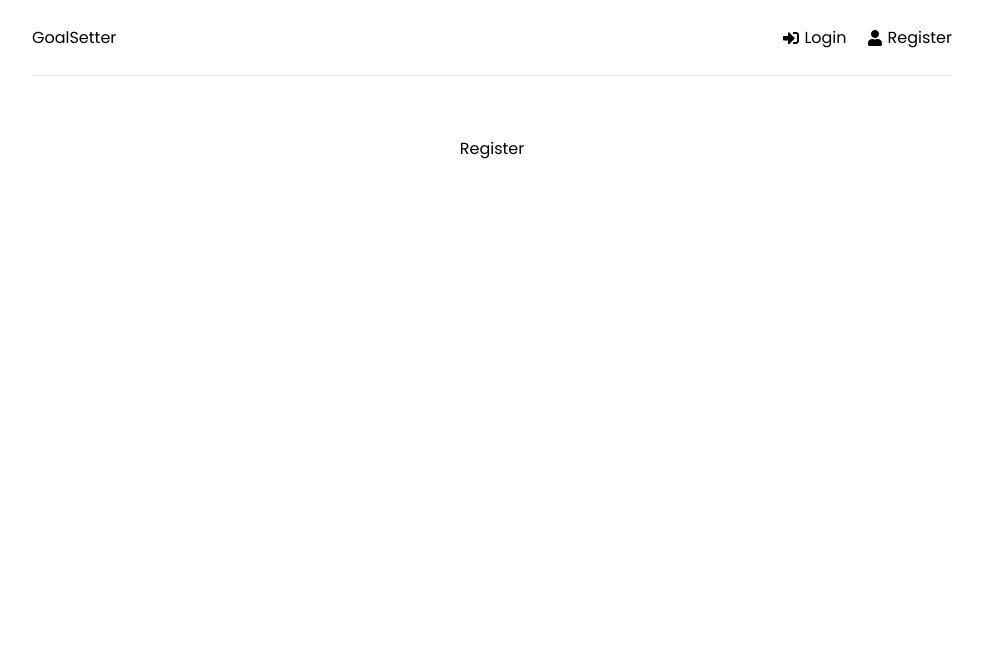
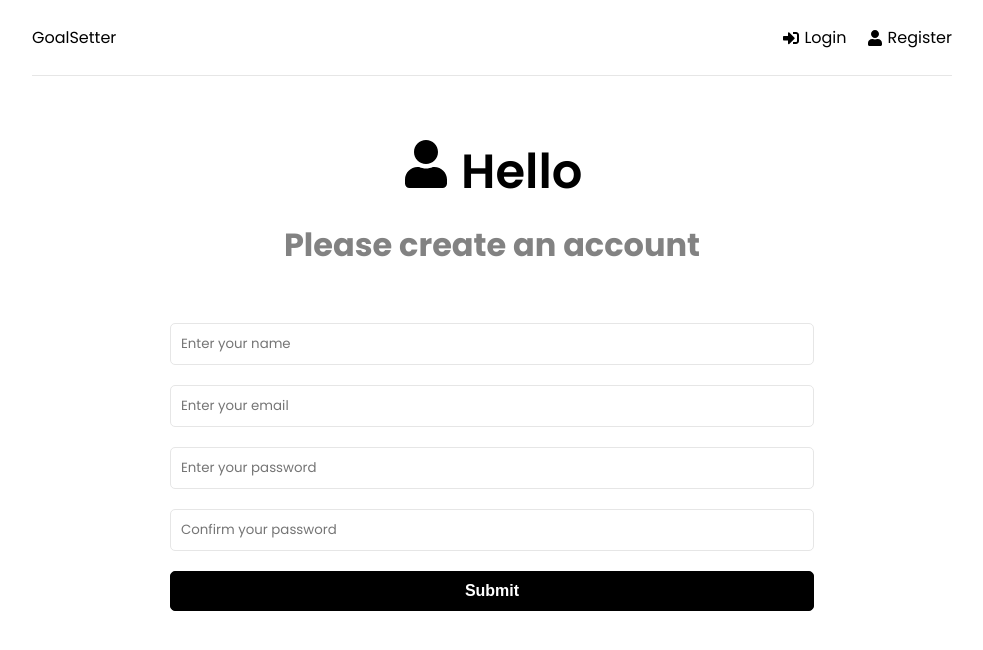
Before and after one commit to ali-alim/goal_setter, a React (Create React App) app in the folder frontend/: page /register in a window 1280 px wide. Shown: the top 650 px of the page, without its empty margins (148-1131 px from the left). Built offline with nearby package versions, Linux system fonts and the light colour scheme.

Commit message:
set Register page

```diff
--- a/frontend/src/pages/Login.jsx
+++ b/frontend/src/pages/Login.jsx
@@ -1,7 +1,98 @@
+import { useState, useEffect } from "react";
+import { FaUser } from "react-icons/fa";
+
 function Login() {
+  // create formData object using useState
+  const [formData, setFormData] = useState({
+    name:'',
+    email:'',
+    password:'',
+    password2:'',
+  });
+
+  // destructure formData object
+  const { name, email, password, password2 } = formData;
+
+  const onChange = (e) => {
+    setFormData((prevState) => (
+        {
+            ...prevState,
+            [e.target.name] : e.target.value,
+
+        }
+    ))
+
+  };
+
+  const onSubmit = (e) => {
+      e.preventDefault();
+  }
+
   return (
-    <div>Login</div>
-  )
+    <>
+      <section className="heading">
+        <h1>
+          <FaUser /> Hello
+        </h1>
+        <p>Please create an account</p>
+      </section>
+
+      <section className="form">
+        <form onSubmit={onSubmit}>
+          <div className="form-group">
+            <input
+              type="text"
+              id="name"
+              name="name"
+              value={name}
+              placeholder="Enter your name"
+              className="form-control"
+              onChange={onChange}
+            />
+          </div>
+          <div className="form-group">
+            <input
+              type="email"
+              id="email"
+              name="email"
+              value={email}
+              placeholder="Enter your email"
+              className="form-control"
+              onChange={onChange}
+            />
+          </div>
+          <div className="form-group">
+            <input
+              type="password"
+              id="password"
+              name="password"
+              value={password}
+              placeholder="Enter your password"
+              className="form-control"
+              onChange={onChange}
+            />
+          </div>
+
+          <div className="form-group">
+            <input
+              type="password"
+              id="password2"
+              name="password2"
+              value={password2}
+              placeholder="Confirm your password"
+              className="form-control"
+              onChange={onChange}
+            />
+          </div>
+          <div className="form-group">
+              <button type="submit" className="btn btn-block">
+                  Submit
+              </button>
+          </div>
+        </form>
+      </section>
+    </>
+  );
 }
 
-export default Login
+export default Login;
--- a/frontend/src/pages/Register.jsx
+++ b/frontend/src/pages/Register.jsx
@@ -1,9 +1,98 @@
+import { useState, useEffect } from "react";
+import { FaUser } from "react-icons/fa";
+
 function Register() {
+  // create formData object using useState
+  const [formData, setFormData] = useState({
+    name:'',
+    email:'',
+    password:'',
+    password2:'',
+  });
+
+  // destructure formData object
+  const { name, email, password, password2 } = formData;
+
+  const onChange = (e) => {
+    setFormData((prevState) => (
+        {
+            ...prevState,
+            [e.target.name] : e.target.value,
+
+        }
+    ))
+
+  };
+
+  const onSubmit = (e) => {
+      e.preventDefault();
+  }
+
   return (
-    <div>
-      Register
-    </div>
-  )
+    <>
+      <section className="heading">
+        <h1>
+          <FaUser /> Hello
+        </h1>
+        <p>Please create an account</p>
+      </section>
+
+      <section className="form">
+        <form onSubmit={onSubmit}>
+          <div className="form-group">
+            <input
+              type="text"
+              id="name"
+              name="name"
+              value={name}
+              placeholder="Enter your name"
+              className="form-control"
+              onChange={onChange}
+            />
+          </div>
+          <div className="form-group">
+            <input
+              type="email"
+              id="email"
+              name="email"
+              value={email}
+              placeholder="Enter your email"
+              className="form-control"
+              onChange={onChange}
+            />
+          </div>
+          <div className="form-group">
+            <input
+              type="password"
+              id="password"
+              name="password"
+              value={password}
+              placeholder="Enter your password"
+              className="form-control"
+              onChange={onChange}
+            />
+          </div>
+
+          <div className="form-group">
+            <input
+              type="password"
+              id="password2"
+              name="password2"
+              value={password2}
+              placeholder="Confirm your password"
+              className="form-control"
+              onChange={onChange}
+            />
+          </div>
+          <div className="form-group">
+              <button type="submit" className="btn btn-block">
+                  Submit
+              </button>
+          </div>
+        </form>
+      </section>
+    </>
+  );
 }
 
-export default Register
+export default Register;
```
